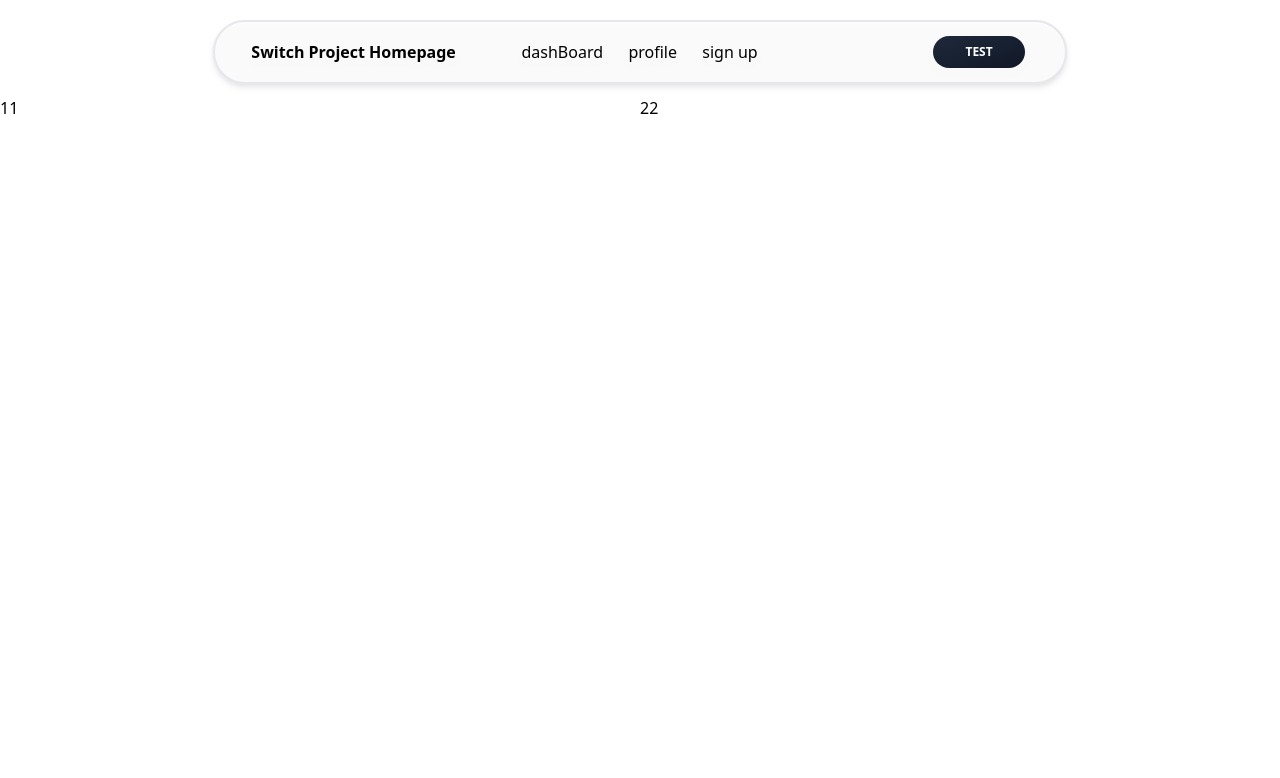
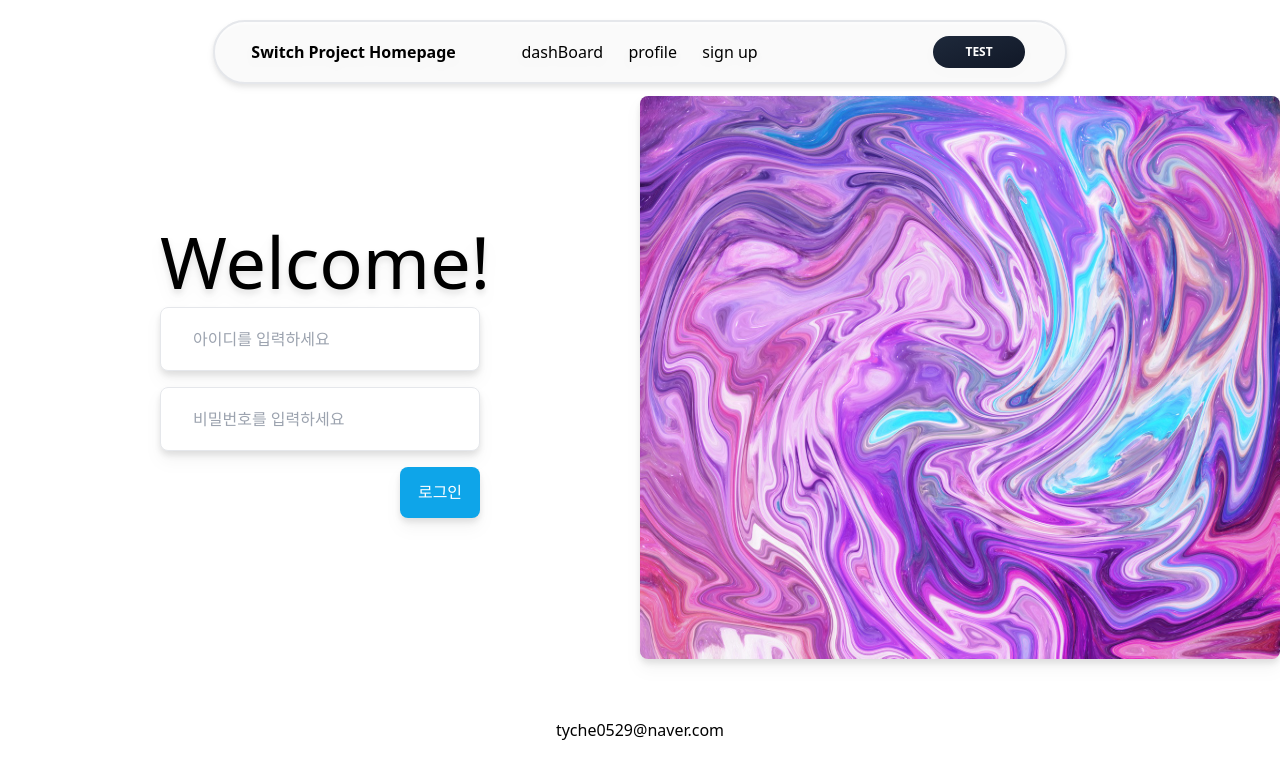
Before and after one commit to gwangminjun/nestjs-react, a React (Create React App) app: page / in a window 1280 px wide. Shown: the top 778 px of the page. Built offline with nearby package versions, Linux system fonts and the light colour scheme.

Commit message:
로그인 화면 일부 디자인 구현

```diff
--- a/src/auth/Login.jsx
+++ b/src/auth/Login.jsx
@@ -1,4 +1,5 @@
 import React from 'react';
+import rigthImage from '../static/img/login-Right.jpg';
 
 export default function Login(){
     return (
@@ -26,15 +27,26 @@ export default function Login(){
                     </div>
                 </div>
                 <div className='w-screen grow'>
-                    <div className='flex'>
-                        <div className='basis-1/2'>
-                            11
+                    <div className='flex h-4/5'>
+                        <div className='basis-1/2 flex justify-center items-center'>
+                        <form className='w-1/2'>
+                            <div className='flex flex-col w-full h-full'>
+                                <div className='text-7xl pb-2.5 drop-shadow-lg'>Welcome!</div>
+                                <input type="text" name="id" placeholder="아이디를 입력하세요" className='border h-16 mb-4 rounded-lg px-8 drop-shadow-lg'/>
+                                <input type="password" name="password" placeholder="비밀번호를 입력하세요" className='border h-16 mb-4 rounded-lg px-8 drop-shadow-lg'/>
+                                <div className='text-right h-16'>
+                                    <button type="submit" className='w-1/4 h-4/5 text-white bg-sky-500 hover:bg-sky-700 rounded-lg drop-shadow-lg'>로그인</button>
+                                </div>
+                            </div>
+                        </form>
                         </div>
-                        <div className='basis-1/2'>
-                        <div className="bg-loginright bg-cover">
-
-                            </div>
-                            22
+                        <div className='basis-1/2 overflow-hidden rounded-lg drop-shadow-lg'>
+                            <img src={rigthImage} className='h-full'></img>
+                        </div>
+                    </div>
+                    <div className='h-1/5'>
+                        <div className='w-full h-full flex justify-center items-center'>
+                            <div>tyche0529@naver.com</div>
                         </div>
                     </div>
                 </div>
```
